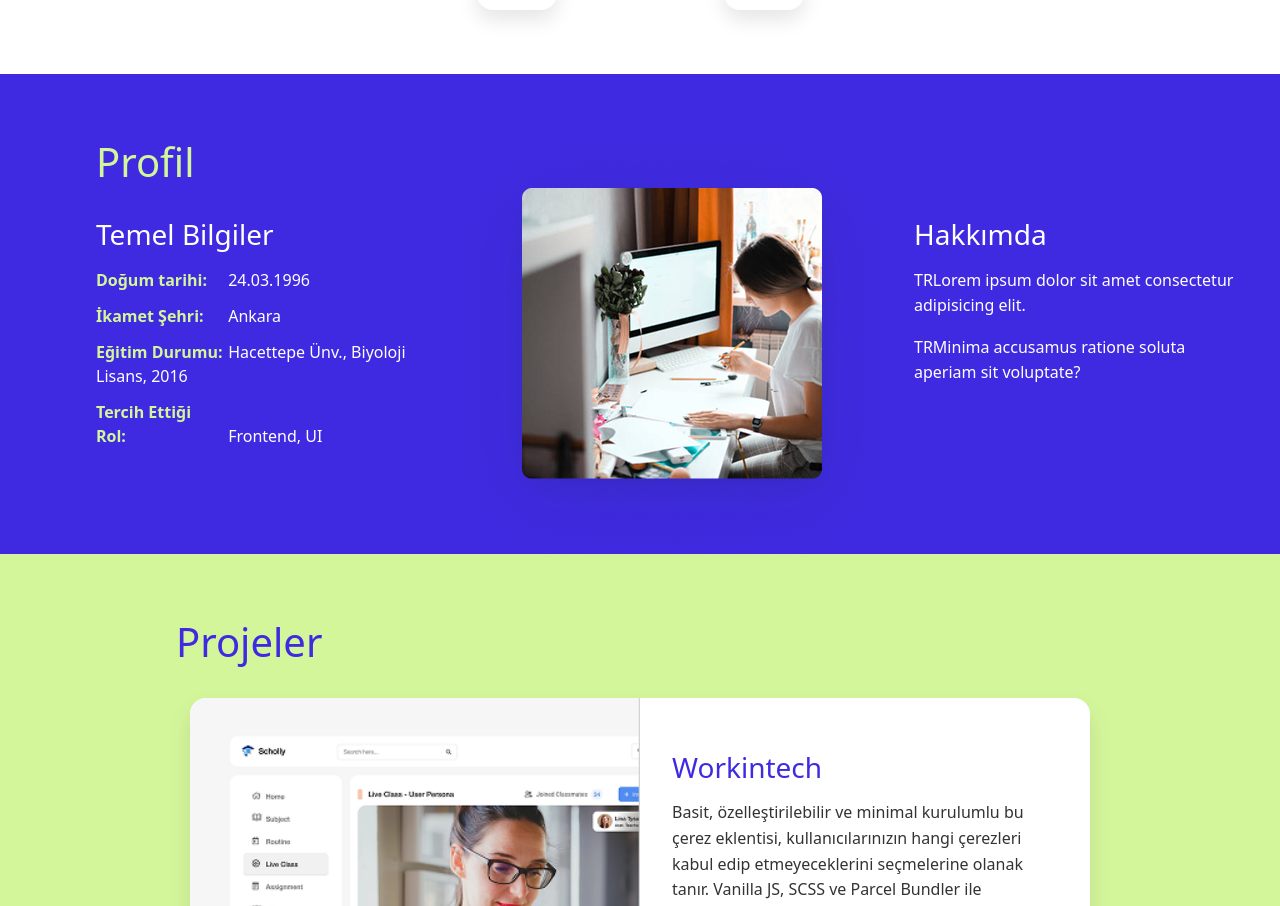
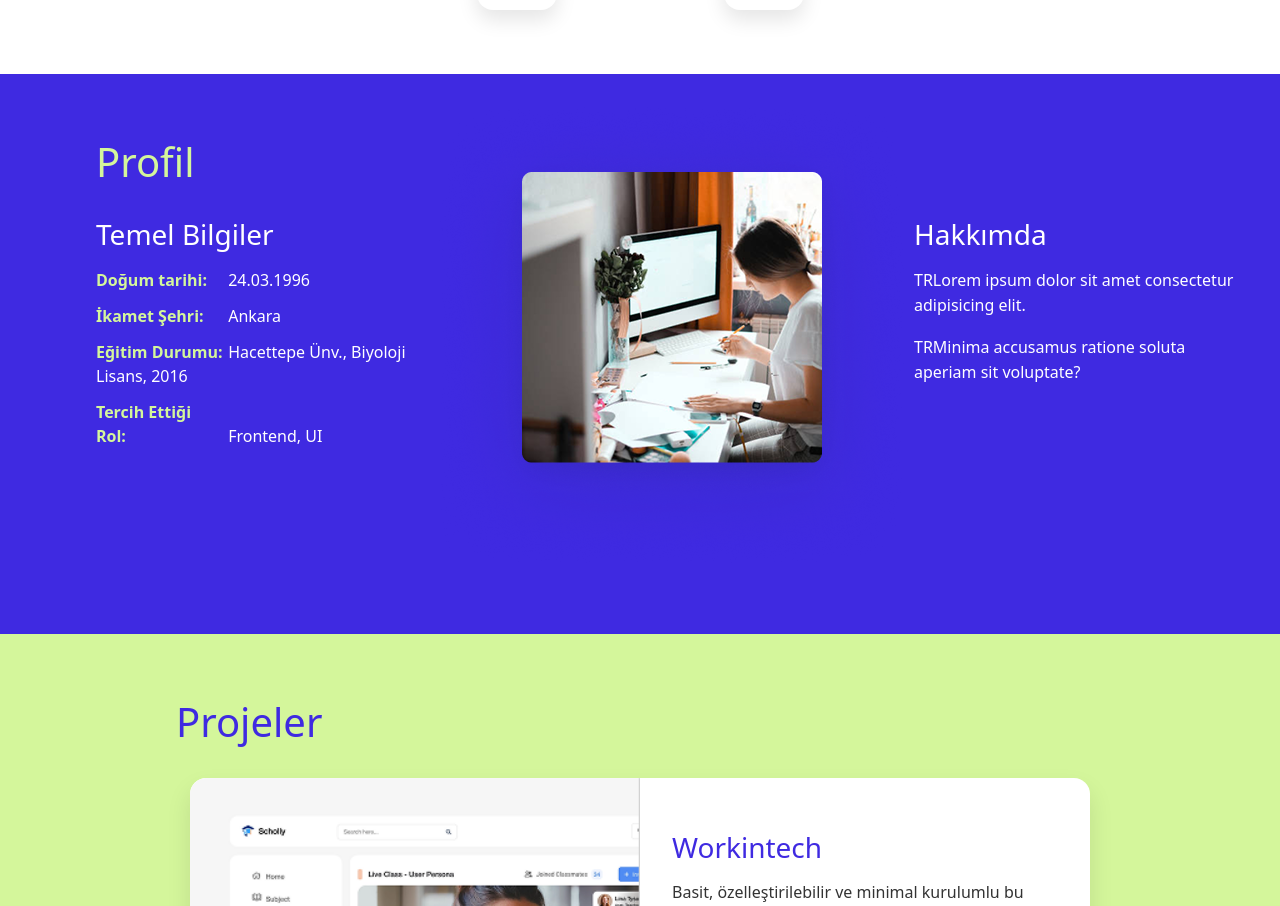
Before and after one commit to Bora-Erk/Frontend-Challenge, a React (Vite) app: page / in a window 1280 px wide. Shown: the part 974-1880 px from the top of the page. Built offline with nearby package versions, Linux system fonts and the light colour scheme.

Commit message:
Update Profile.css

```diff
--- a/src/components/Profile.css
+++ b/src/components/Profile.css
@@ -2,7 +2,7 @@
     padding: 4rem 2rem;
     background: var(--primary);
     color: var(--surface);
-    height: 60vh;
+    height: 70vh;
   }
 
   .profile h2 {
@@ -45,7 +45,7 @@
 
   .profile-image {
     align-self: start;
-    margin-top:  -6rem;;
+    margin-top:  -7rem;;
   }
   .profile-image img {
 
```
